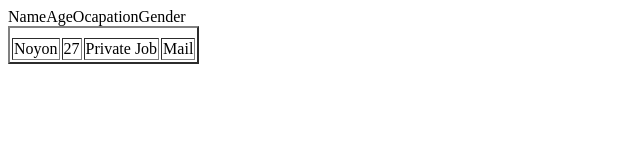
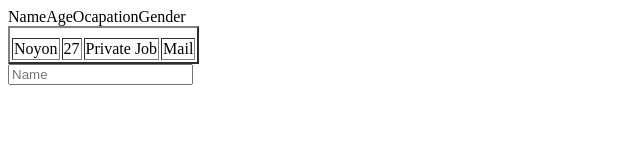
Before and after one commit to noyonali492/Html_Css, a plain HTML site: page index.html in a window 1280 px wide. Shown: the whole page, without its empty margins (0-640 px from the left). Drawn offline with Linux system fonts and the light colour scheme.

Commit message:
Input Tage

```diff
--- a/index.html
+++ b/index.html
@@ -15,5 +15,6 @@
             <td>Private Job</td>
             <td>Mail</td>
         </table>
+        <input type="text" placeholder="Name">
     </body>
 </html>
```
